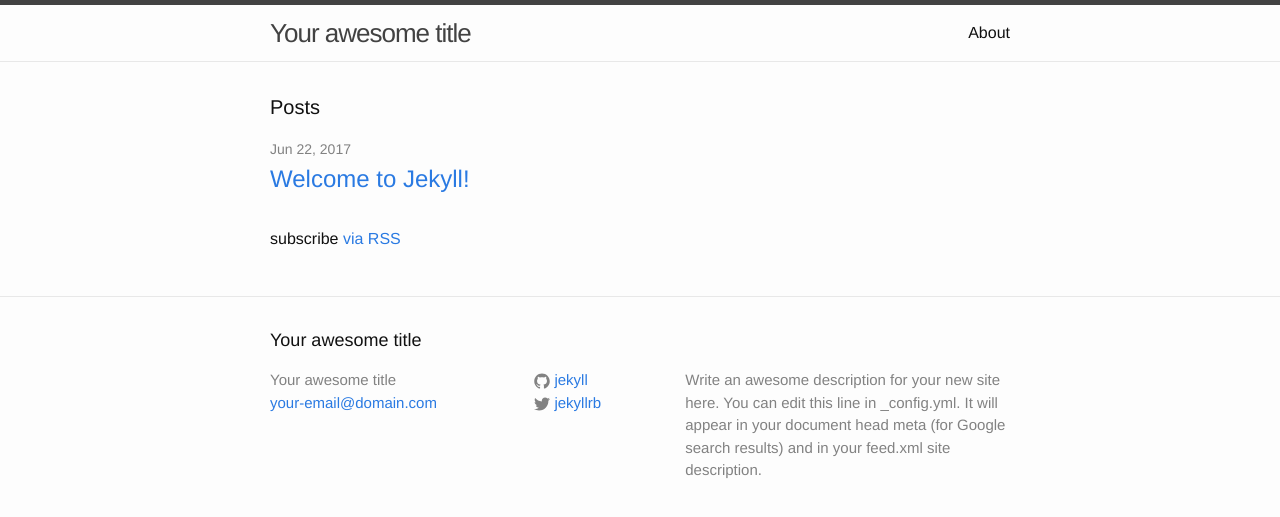
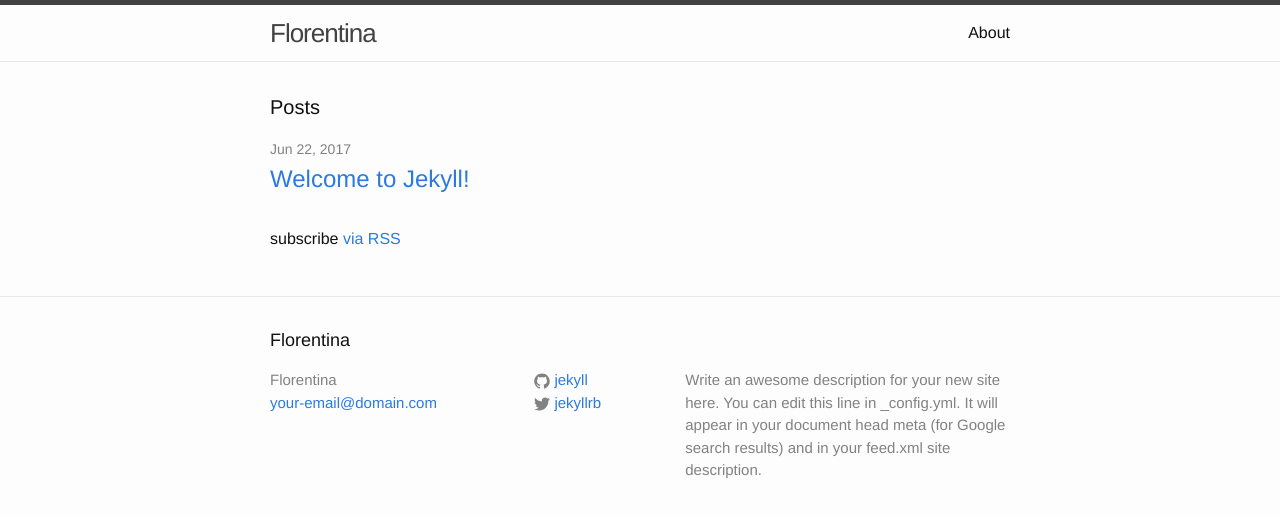
Before and after one commit to florentinaspi/florentinaspi.github.io, a Jekyll site: the page built from index.html, in a window 1280 px wide. Shown: the top 517 px of the page. Built offline with Jekyll 4.4.1, drawn with Linux system fonts in a browser that asks for light colours.

Commit message:
Update _config.yml

```diff
--- a/_config.yml
+++ b/_config.yml
@@ -6,7 +6,7 @@
 # 'jekyll serve'. If you change this file, please restart the server process.
 
 # Site settings
-title: Your awesome title
+title: Florentina
 email: your-email@domain.com
 description: > # this means to ignore newlines until "baseurl:"
   Write an awesome description for your new site here. You can edit this
```
